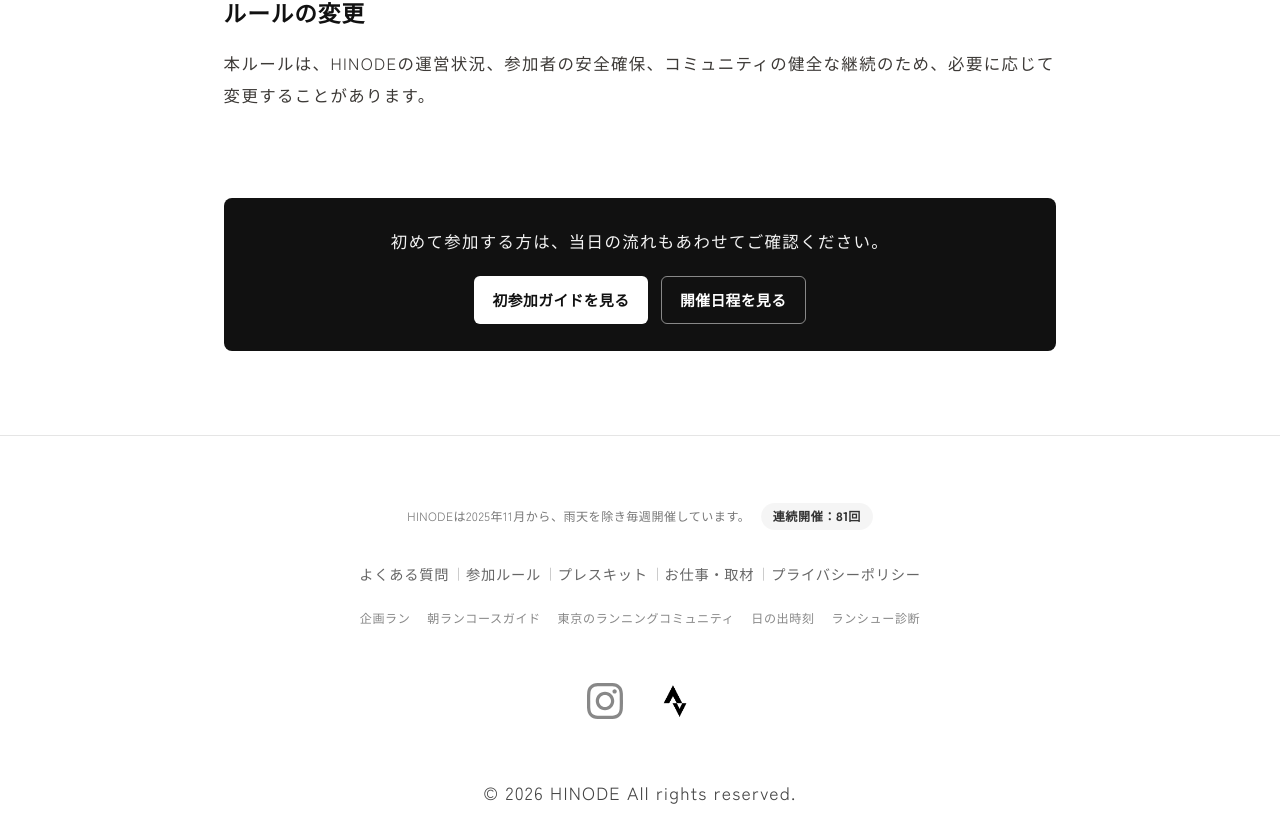
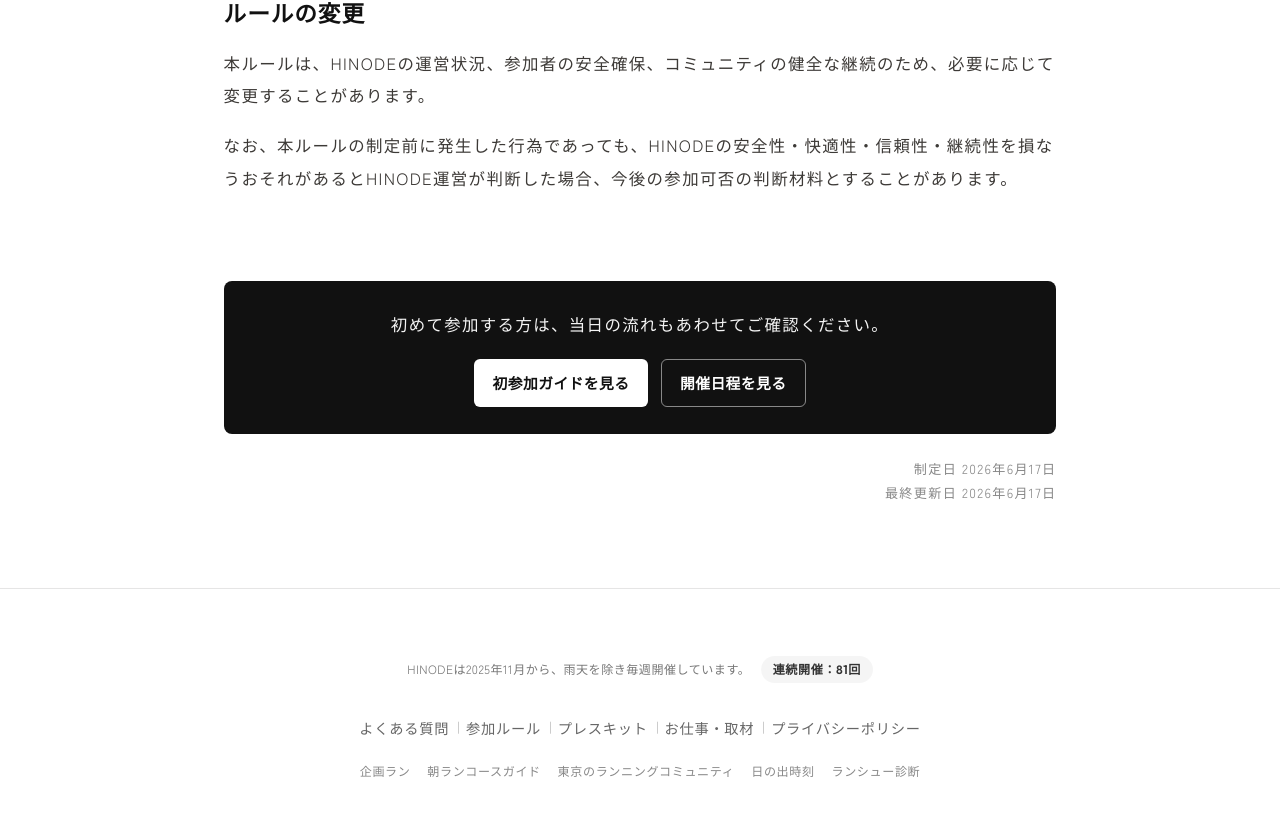
Before and after one commit to git10a/hinode, a Next.js app: page /rules in a window 1280 px wide. Shown: the part 4680-5515 px from the top of the page. Built offline with nearby package versions, Linux system fonts and the light colour scheme.

Commit message:
Update HINODE rules effective dates

```diff
--- a/app/rules/page.js
+++ b/app/rules/page.js
@@ -210,6 +210,9 @@ export default function RulesPage() {
                         <p>
                             本ルールは、HINODEの運営状況、参加者の安全確保、コミュニティの健全な継続のため、必要に応じて変更することがあります。
                         </p>
+                        <p>
+                            なお、本ルールの制定前に発生した行為であっても、HINODEの安全性・快適性・信頼性・継続性を損なうおそれがあるとHINODE運営が判断した場合、今後の参加可否の判断材料とすることがあります。
+                        </p>
                     </section>
                 </div>
 
@@ -220,6 +223,11 @@ export default function RulesPage() {
                         <Link href="/schedule" className={styles.secondaryLink}>開催日程を見る</Link>
                     </div>
                 </div>
+
+                <div className={styles.ruleDates}>
+                    <p>制定日 2026年6月17日</p>
+                    <p>最終更新日 2026年6月17日</p>
+                </div>
             </div>
         </article>
     );
--- a/app/rules/rules.module.css
+++ b/app/rules/rules.module.css
@@ -253,6 +253,22 @@
     background: rgba(255, 255, 255, 0.12);
 }
 
+.ruleDates {
+    margin-top: 1.4rem;
+    color: #888;
+    font-size: 0.78rem;
+    line-height: 1.8;
+    text-align: right;
+}
+
+.ruleDates p {
+    margin: 0;
+    color: inherit;
+    font-size: inherit;
+    line-height: inherit;
+    max-width: none;
+}
+
 @media (max-width: 760px) {
     .page {
         padding: 7rem 0 4rem;
@@ -302,6 +318,10 @@
         padding: 1.35rem 1.1rem;
     }
 
+    .ruleDates {
+        text-align: left;
+    }
+
     .primaryLink,
     .secondaryLink {
         width: 100%;
```
